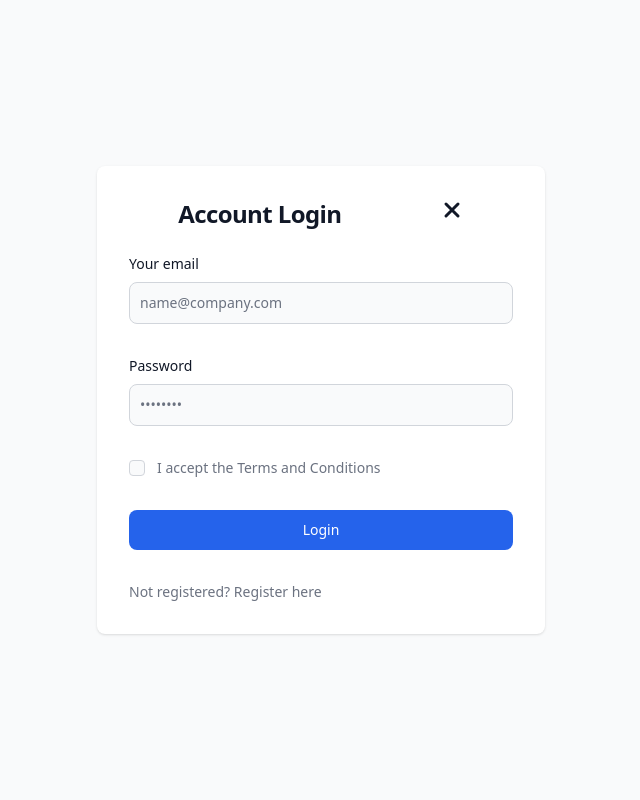
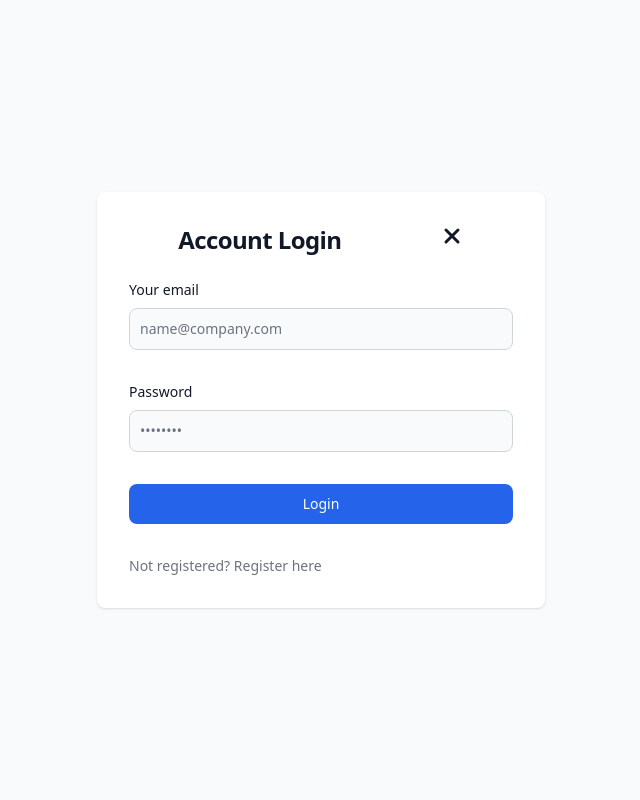
Before and after one commit to mainanorbert/sql_injection_attacks, a Django app: page /account/login in a window 1280 px wide. Shown: the part 72-872 px from the top of the page, without its empty margins (319-959 px from the left). Run offline with Django 5.2, Linux system fonts and the light colour scheme; style sheets or scripts are compiled from the project's sources; some libraries are stand-ins or nearby versions.

Commit message:
removed terms and conditions check from the login form

```diff
--- a/SQLInjectonProject/account/templates/login.html
+++ b/SQLInjectonProject/account/templates/login.html
@@ -67,14 +67,7 @@
 								<input type="password" name="password" id="password" placeholder="••••••••" class="bg-gray-50 border border-gray-300 text-gray-900 text-sm rounded-lg focus:ring-primary-600 focus:border-primary-600 block w-full p-2.5 dark:bg-gray-700 dark:border-gray-600 dark:placeholder-gray-400 dark:text-white dark:focus:ring-blue-500 dark:focus:border-blue-500" required="">
 							</div>
 
-							<div class="flex items-start">
-								<div class="flex items-center h-5">
-								  <input id="terms" aria-describedby="terms" type="checkbox" class="w-4 h-4 border border-gray-300 rounded bg-gray-50 focus:ring-3 focus:ring-primary-300 dark:bg-gray-700 dark:border-gray-600 dark:focus:ring-primary-600 dark:ring-offset-gray-800" required="">
-								</div>
-								<div class="ml-3 text-sm">
-								  <label for="terms" class="font-light text-gray-500 dark:text-gray-300">I accept the <a class="font-medium text-primary-600 hover:underline dark:text-primary-500" href="#">Terms and Conditions</a></label>
-								</div>
-							</div>
+
 							<button type="submit"
 							class="w-full text-white bg-blue-600 hover:bg-primary-700 focus:ring-4 focus:outline-none focus:ring-primary-300 font-medium rounded-lg text-sm px-5 py-2.5 text-center dark:bg-primary-600 dark:hover:bg-primary-700 dark:focus:ring-primary-800">Login</button>
 							<p class="text-sm font-light text-gray-500 dark:text-gray-400">
```
